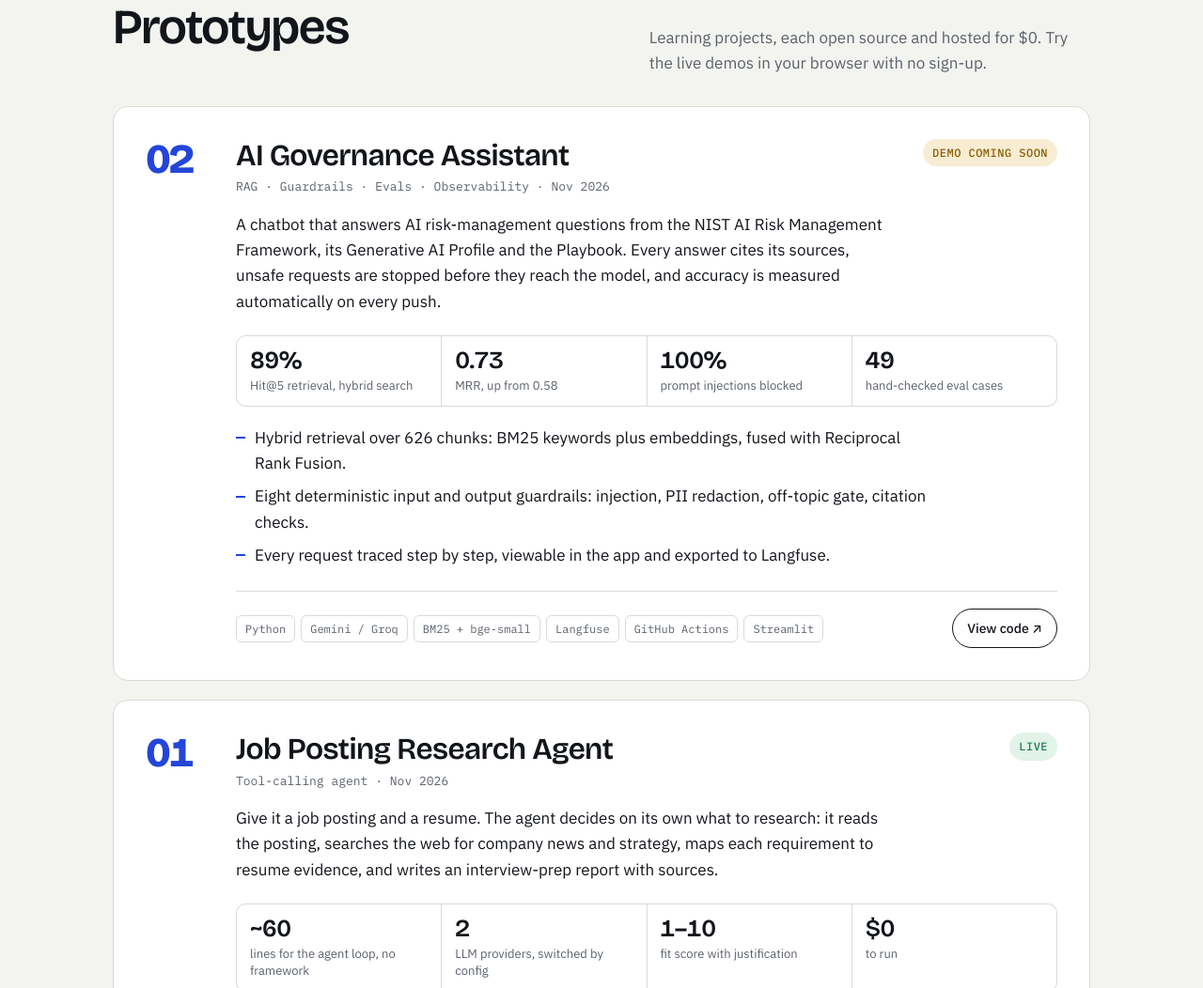
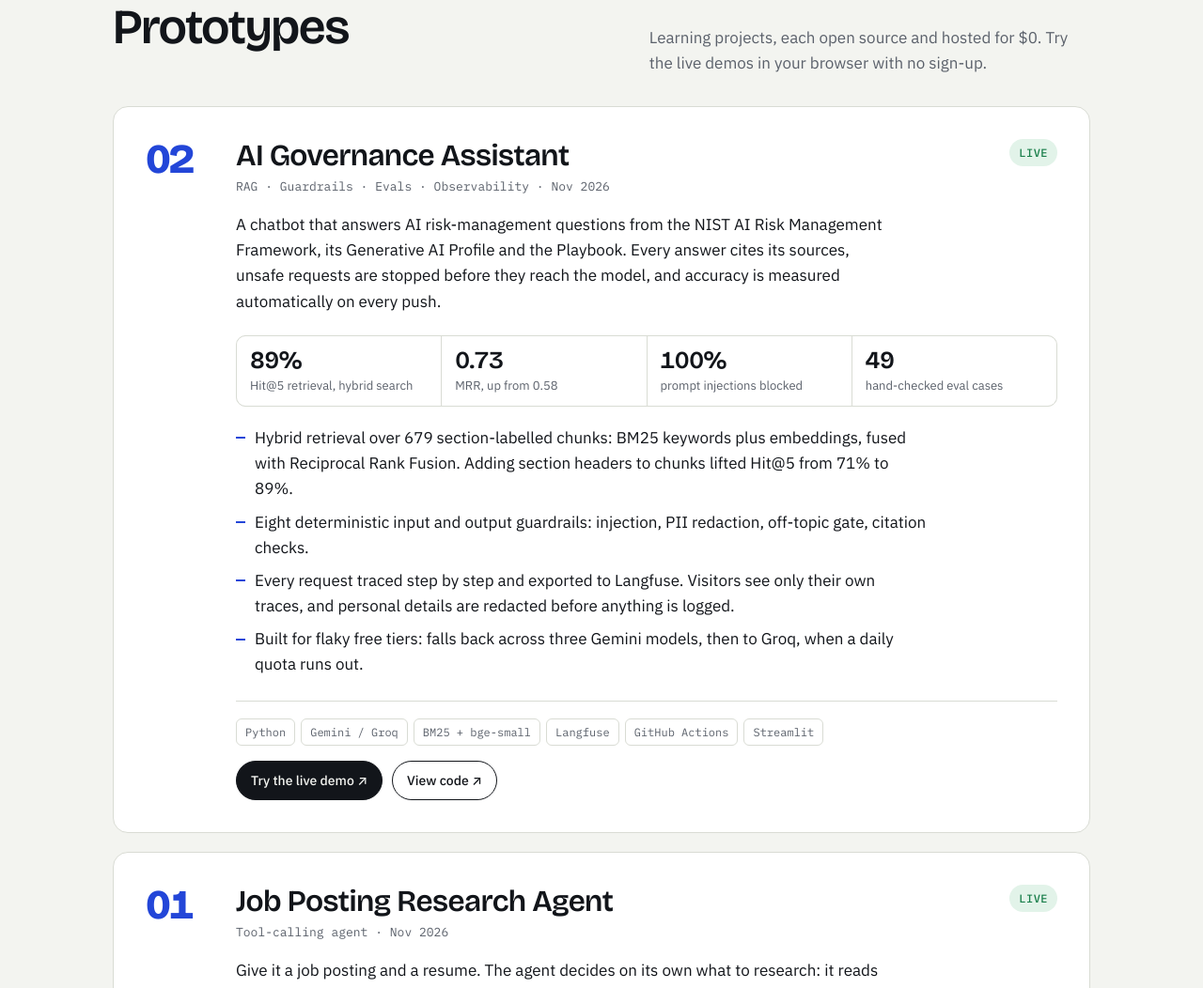
Before and after one commit to gccodesai/gccodesai.github.io, a plain HTML site: page index.html in a window 1280 px wide. Shown: the part 775-1827 px from the top of the page at 94% size. Drawn offline with nearby package versions, Linux system fonts and the light colour scheme.

Commit message:
AI Governance Assistant is live: demo link, status, latest highlights
Co-Authored-By: Claude Opus 5.5 <noreply@anthropic.com>
Claude-Session: https://claude.ai/code/session_01V6CxU5a7C9rwtYoGvgyEz2

```diff
--- a/index.html
+++ b/index.html
@@ -250,8 +250,8 @@ const PROJECTS = [
   {
     title: "AI Governance Assistant",
     kind: "RAG · Guardrails · Evals · Observability",
-    status: "wip",
-    statusLabel: "Demo coming soon",
+    status: "live",
+    statusLabel: "Live",
     shipped: "Nov 2026",
     summary: "A chatbot that answers AI risk-management questions from the NIST AI Risk Management Framework, its Generative AI Profile and the Playbook. Every answer cites its sources, unsafe requests are stopped before they reach the model, and accuracy is measured automatically on every push.",
     metrics: [
@@ -261,12 +261,13 @@ const PROJECTS = [
       ["49", "hand-checked eval cases"]
     ],
     points: [
-      "Hybrid retrieval over 626 chunks: BM25 keywords plus embeddings, fused with Reciprocal Rank Fusion.",
+      "Hybrid retrieval over 679 section-labelled chunks: BM25 keywords plus embeddings, fused with Reciprocal Rank Fusion. Adding section headers to chunks lifted Hit@5 from 71% to 89%.",
       "Eight deterministic input and output guardrails: injection, PII redaction, off-topic gate, citation checks.",
-      "Every request traced step by step, viewable in the app and exported to Langfuse."
+      "Every request traced step by step and exported to Langfuse. Visitors see only their own traces, and personal details are redacted before anything is logged.",
+      "Built for flaky free tiers: falls back across three Gemini models, then to Groq, when a daily quota runs out."
     ],
     stack: ["Python", "Gemini / Groq", "BM25 + bge-small", "Langfuse", "GitHub Actions", "Streamlit"],
-    demo: "",   /* EDIT: paste your Streamlit link here when it's live, and set status to "live" */
+    demo: "https://ai-governance-rag-gpfampw6k8z72xbgx6wby3.streamlit.app/",
     code: "https://github.com/gccodesai/ai-governance-rag"
   },
   {
```
